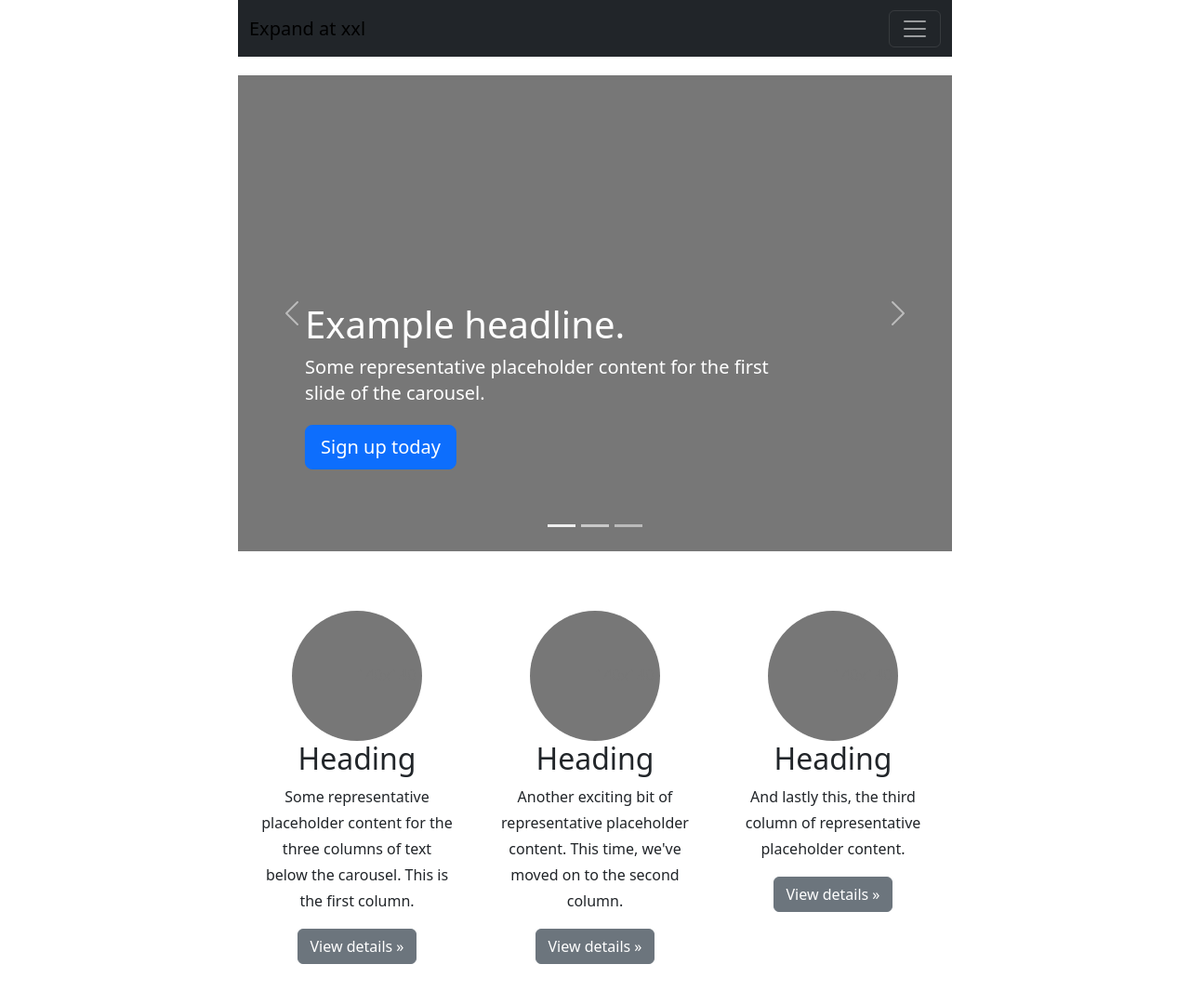
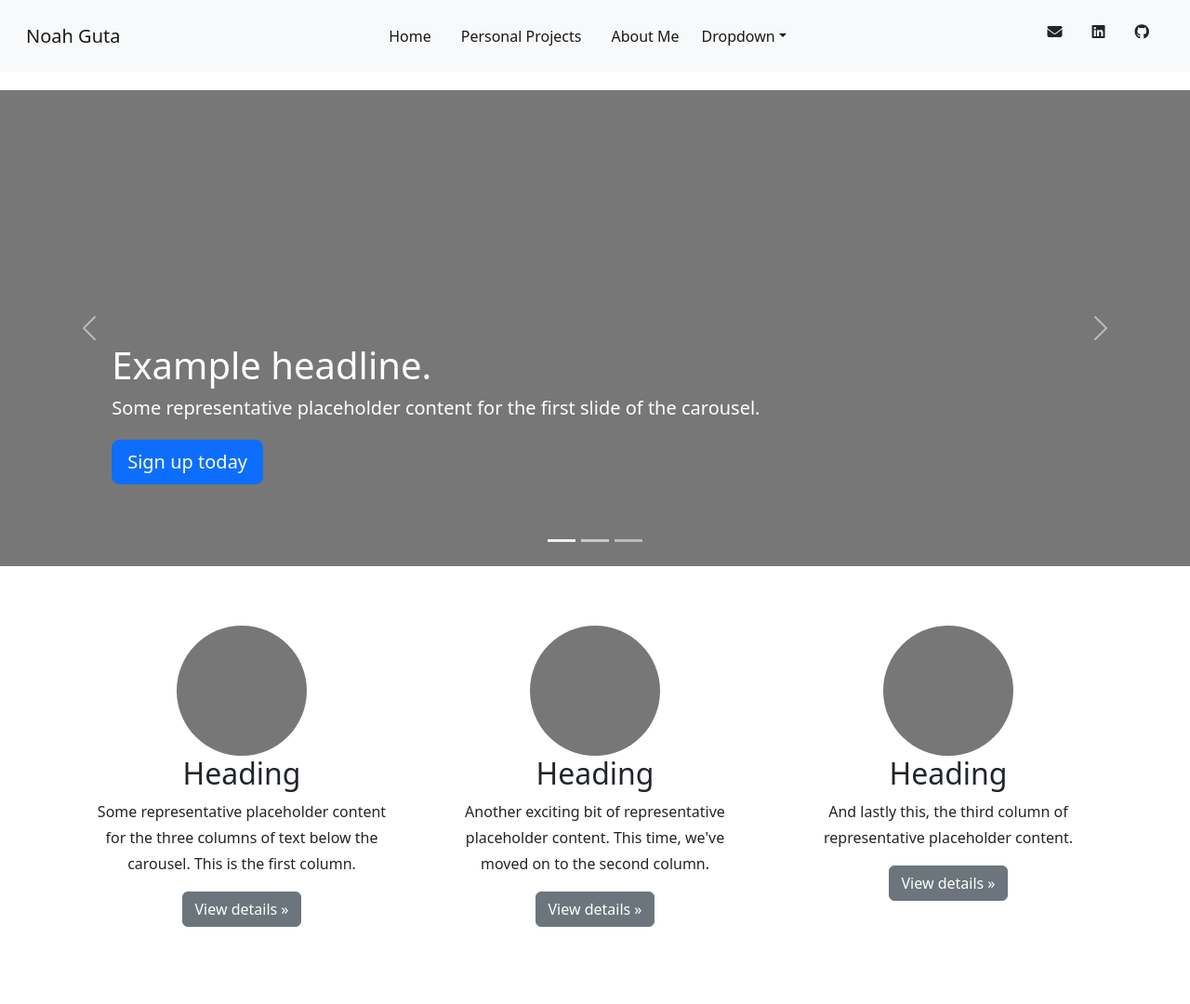
Before and after one commit to nguta03/website, a website: page public/index.html in a window 1280 px wide. Shown: the top 1080 px of the page at 93% size. Drawn offline with nearby package versions, Linux system fonts and the light colour scheme.

Commit message:
Updated the navbar

```diff
--- a/public/index.html
+++ b/public/index.html
@@ -12,6 +12,8 @@
     <script src="https://cdnjs.cloudflare.com/ajax/libs/popper.js/1.12.9/umd/popper.min.js" integrity="sha384-ApNbgh9B+Y1QKtv3Rn7W3mgPxhU9K/ScQsAP7hUibX39j7fakFPskvXusvfa0b4Q" crossorigin="anonymous"></script>
     <link href="https://cdn.jsdelivr.net/npm/bootstrap@5.2.3/dist/css/bootstrap.min.css" rel="stylesheet" integrity="sha384-rbsA2VBKQhggwzxH7pPCaAqO46MgnOM80zW1RWuH61DGLwZJEdK2Kadq2F9CUG65" crossorigin="anonymous">
     <script src="https://cdn.jsdelivr.net/npm/bootstrap@5.2.3/dist/js/bootstrap.bundle.min.js" integrity="sha384-kenU1KFdBIe4zVF0s0G1M5b4hcpxyD9F7jL+jjXkk+Q2h455rYXK/7HAuoJl+0I4" crossorigin="anonymous"></script>
+    <!-- Font Awesome -->
+    <script src="https://kit.fontawesome.com/fc29c3be77.js" crossorigin="anonymous"></script>
     <!-- Custom CSS -->
     <link rel="stylesheet" type="text/css" href="/style.css">
     <!-- Custom CSS End -->
@@ -19,26 +21,26 @@
 </head>
 <body>
     <!-- NAV BAR CODE -->
-    <nav class="navbar navbar-expand-xxl navbar-dark bg-dark" aria-label="main navbar">
+    <nav class="navbar navbar-expand-lg navbar-light bg-light p-3" aria-label="main navbar">
         <div class="container-fluid">
-          <a class="navbar-brand" href="#">Expand at xxl</a>
-          <button class="navbar-toggler" type="button" data-bs-toggle="collapse" data-bs-target="#navbar" aria-controls="navbar" aria-expanded="false" aria-label="Toggle navigation">
+          <a class="navbar-brand" href="#">Noah Guta</a>
+          <button class="navbar-toggler" type="button" data-bs-toggle="collapse" data-bs-target="#navbarDropdown" aria-controls="navbarDropdown" aria-expanded="false" aria-label="Toggle navigation">
             <span class="navbar-toggler-icon"></span>
           </button>
 
-        <div class="collapse navbar-collapse" id="navbar">
-            <ul class="navbar-nav me-auto mb-2 mb-xl-0">
+        <div class="collapse navbar-collapse" id="navbarDropdown">
+            <ul class="navbar-nav ms-auto" id="navbarText">
               <li class="nav-item">
-                <a class="nav-link active" aria-current="page" href="#">Home</a>
+                <a class="nav-link mx-2 active" aria-current="page" href="#">Home</a>
               </li>
               <li class="nav-item">
-                <a class="nav-link" href="#">Link</a>
+                <a class="nav-link mx-2 active" href="#">Personal Projects</a>
               </li>
               <li class="nav-item">
-                <a class="nav-link disabled">Personal Projects</a>
+                <a class="nav-link mx-2 active" href="#">About Me</a>
               </li>
               <li class="nav-item dropdown">
-                <a class="nav-link dropdown-toggle" href="#" data-bs-toggle="dropdown" aria-expanded="false">Dropdown</a>
+                <a class="nav-link dropdown-toggle active" href="#" data-bs-toggle="dropdown" aria-expanded="false">Dropdown</a>
                 <ul class="dropdown-menu">
                   <li><a class="dropdown-item" href="#">Action</a></li>
                   <li><a class="dropdown-item" href="#">Another action</a></li>
@@ -46,9 +48,17 @@
                 </ul>
               </li>
             </ul>
-            <form role="search">
-              <input class="form-control" type="search" placeholder="Search" aria-label="Search">
-            </form>
+            <ul class="navbar-nav ms-auto d-none d-lg-inline-flex">
+              <li class="nav-item mx-2">
+                <a class="nav-link text-dark h5" href="mailto:noahguta03@gmail.com" target="blank"><i class="fa-solid fa-envelope"></i></a>
+              </li>
+              <li class="nav-item mx-2">
+                <a class="nav-link text-dark h5" href="https://www.linkedin.com/in/noahguta/" target="blank"><i class="fab fa-linkedin"></i></a>
+              </li>
+              <li class="nav-item mx-2">
+                <a class="nav-link text-dark h5" href="http://github.com/nguta03" target="blank"><i class="fab fa-github"></i></a>
+              </li>
+            </ul>
         </div>
         </div>
     </nav>
--- a/public/style.css
+++ b/public/style.css
@@ -1,5 +1,5 @@
 html {
-    width: 60%;
+    width: 100%;
     height: 100%;
     min-height: 100%;
     margin: 0 auto;
@@ -26,12 +26,6 @@ a:link:hover {
 .navbar {
     margin-bottom: 20px;
     width: 100% !important;
-}
-.navbar .navbar-brand{
-    color: black;
-}
-.navbar .navbar-text {
-    color: rgb(141, 15, 15);
 }
 
 input[type=submit], button {
```
Also changed, not shown: 1 other file.
